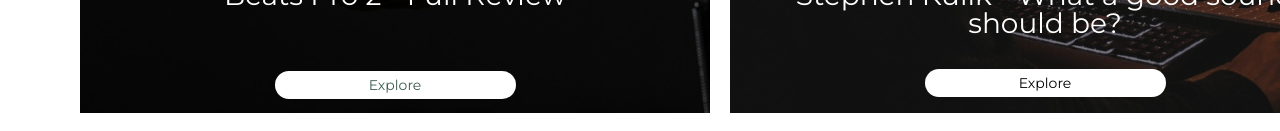
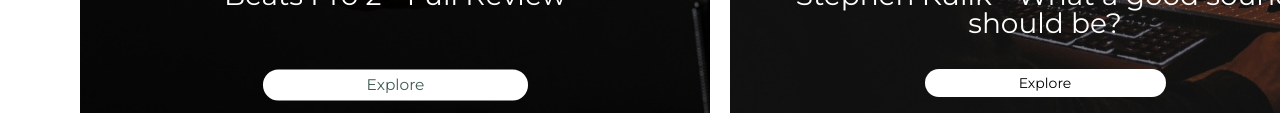
Before and after one commit to EkL1Ps/deep_sound_online, a React (Create React App) app in the folder client/: page / in a window 1280 px wide. In both pictures the pointer is over the link 395 px from the left and 1678 px from the top of the page. Shown: the part 1593-1724 px from the top of the page. Built offline with nearby package versions, Linux system fonts and the light colour scheme.

Commit message:
created branch and

```diff
--- a/client/src/pages/Cart/Cart.jsx
+++ b/client/src/pages/Cart/Cart.jsx
@@ -2,9 +2,7 @@
 
 function Cart() {
   return (
-    <div style={{ fontSize: "40px", marginLeft: "100px" }}>
-      It`s your Cart
-    </div>
+    <div style={{ fontSize: "40px", marginLeft: "100px" }}>It`s your Cart</div>
   );
 }
 export default Cart;
--- a/client/src/pages/Home/Home.scss
+++ b/client/src/pages/Home/Home.scss
@@ -37,6 +37,7 @@
   font-size: 14px;
   font-weight: 400;
 }
+
 .reviev-block {
   display: grid;
   grid-template-columns: 630px 630px;
@@ -45,6 +46,7 @@
   justify-content: space-between;
   height: 1288px;
   margin: 180px 0;
+
   > div {
     display: flex;
     align-items: end;
@@ -69,8 +71,10 @@
     color: black;
     font-size: 14px;
     width: 241px;
+    transition: all 0.5s ease-out;
     &:hover {
       color: $accent;
+      transform: scale(1.1);
     }
   }
   > div {
```
